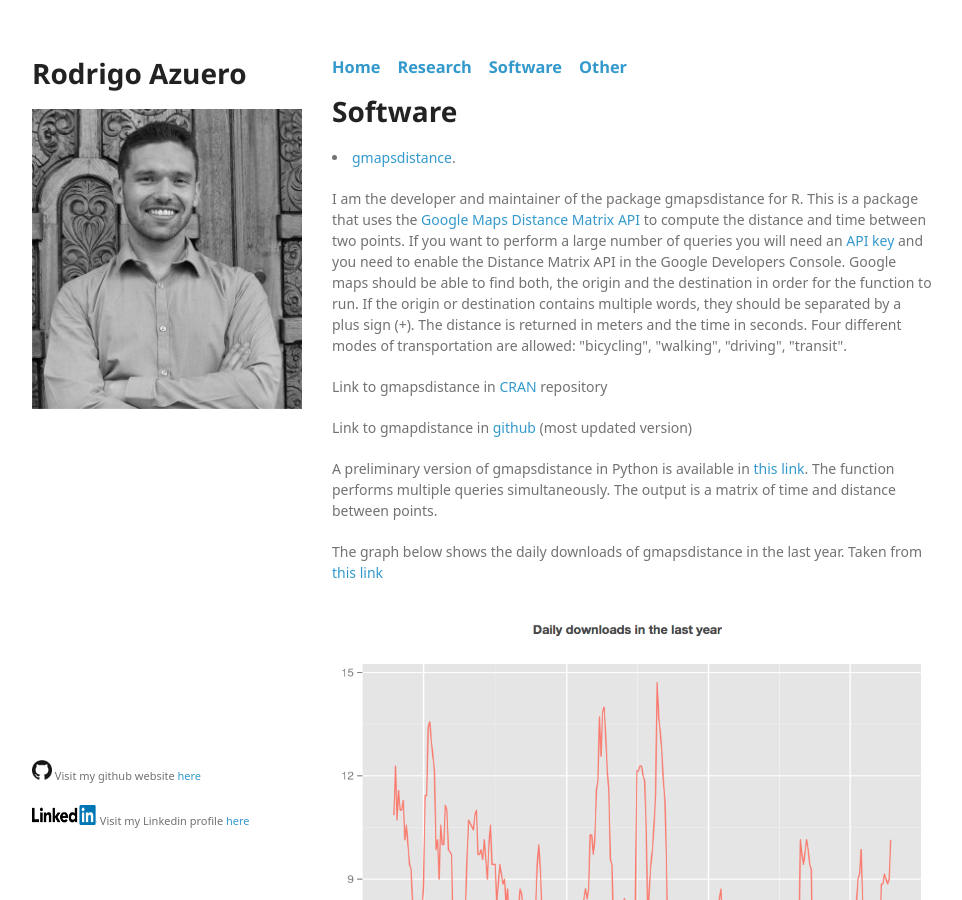
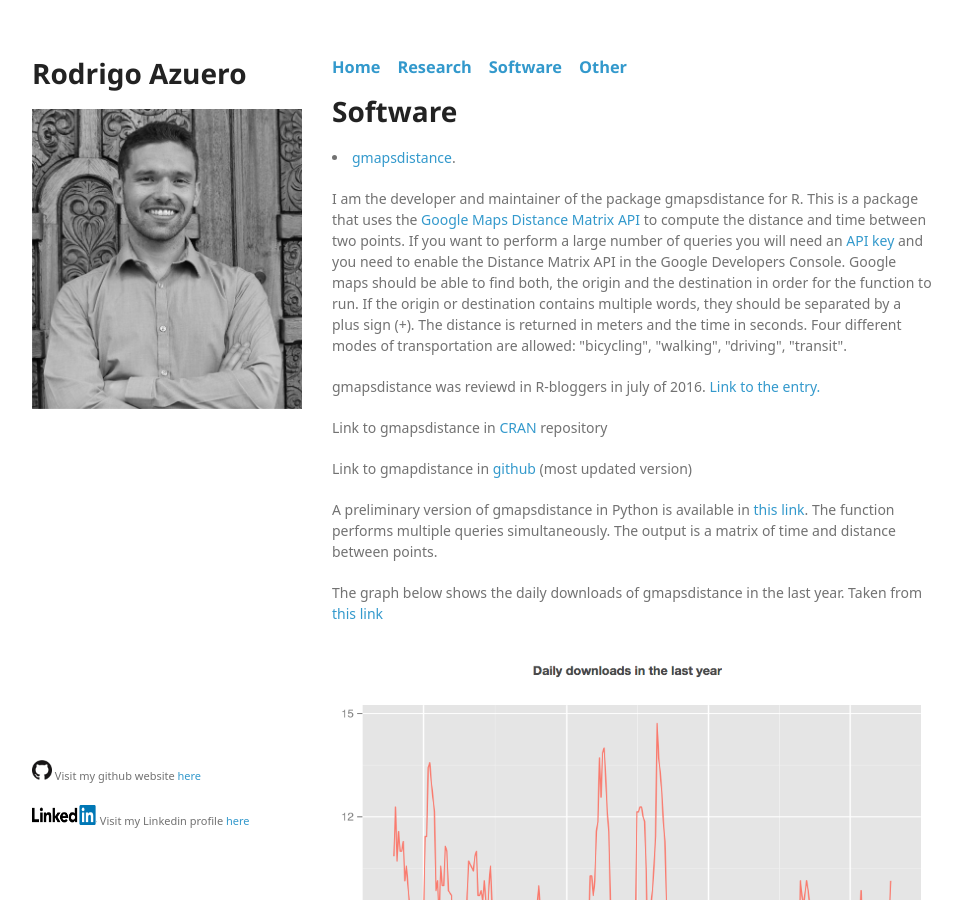
Before and after one commit to rodazuero/rodazuero.github.io, a Jekyll site: the page built from software.html, in a window 1280 px wide and 900 px high. Shown: the whole window, without its empty margins (26-988 px from the left). Built offline with Jekyll 4.4.1, drawn with Linux system fonts in a browser that asks for light colours; some web fonts are replaced; Markdown is read by kramdown in place of the engine named in the settings.

Commit message:
Update software.html

```diff
--- a/software.html
+++ b/software.html
@@ -19,7 +19,7 @@ layout: default
 	  and you need to enable the Distance Matrix API in the Google Developers Console. Google maps should be able to find both, the origin and the destination in order for the function to run. If the origin or destination contains multiple words, they should be separated by a plus sign (+). The distance is returned in meters and the time in seconds.
 Four different modes of transportation are allowed: "bicycling", "walking", "driving", "transit".   </p>
 
-
+	    <p>gmapsdistance was reviewd in  R-bloggers in july of 2016.<a href="https://www.r-bloggers.com/the-collaborative-innovation-landscape-in-data-science/"> Link to the entry.</a> </p>
 
             <p>Link to gmapsdistance in <a href="https://cran.r-project.org/web/packages/gmapsdistance/">CRAN</a> repository</p>
 
```
